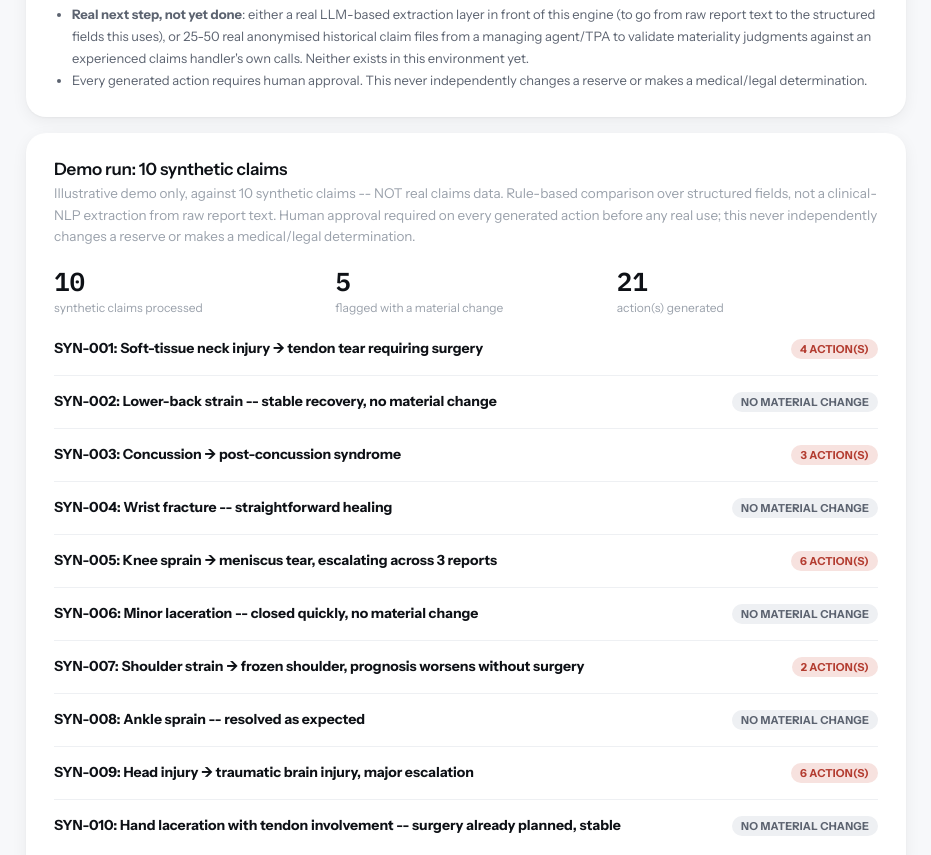
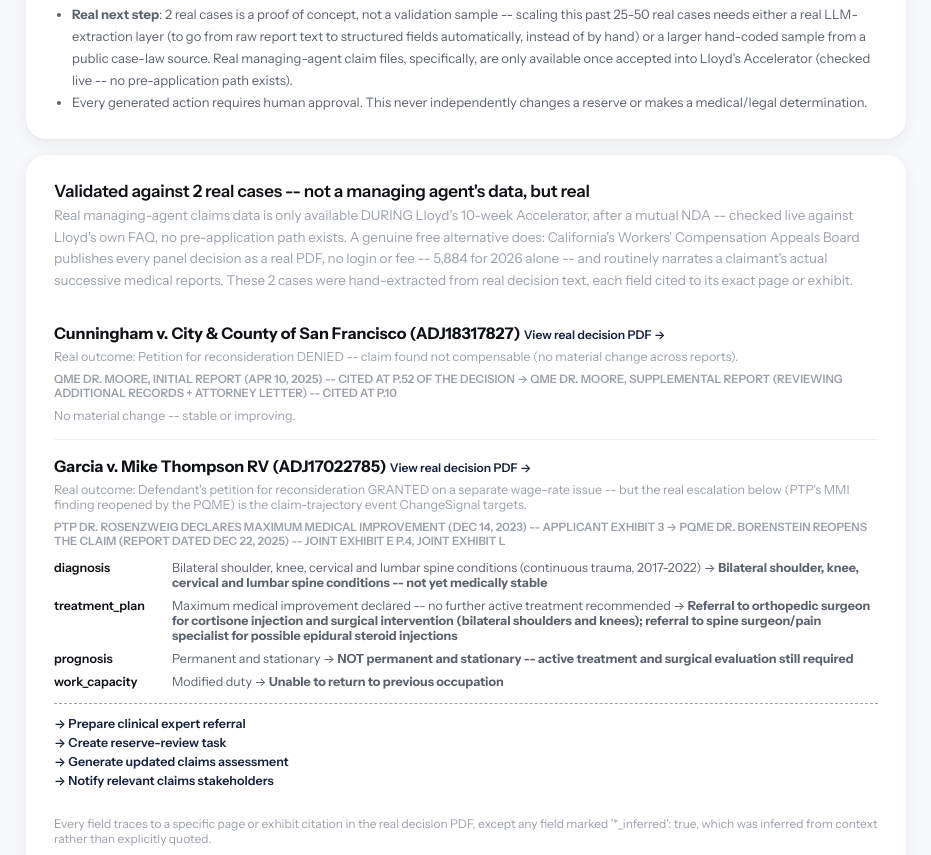
Before and after one commit to bruk0721/precedent, a plain HTML site: page change-signal/index.html in a window 1280 px wide. Shown: the part 808-1663 px from the top of the page, without its empty margins (174-1105 px from the left). Drawn offline with Linux system fonts and the light colour scheme.

Commit message:
Add real-case-law validation section to ChangeSignal page
Two real, hand-extracted California WCAB decisions (not synthetic),
each linked to its real source PDF with page/exhibit citations. One
shows a real "no material change" outcome matching the real petition
denial; one shows a real 4-flag escalation (a stable MMI finding
later reopened for surgery) matching the real pattern Lloyd's own
Cohort 17 brief named. See nubuye-pipelines commit 574ef99 for the
full research into why this exists instead of real managing-agent
data (not accessible pre-acceptance into the Lloyd's Accelerator).

Co-Authored-By: Claude Sonnet 5 <noreply@anthropic.com>

```diff
--- a/change-signal/index.html
+++ b/change-signal/index.html
@@ -102,9 +102,15 @@
       <li><strong>Not a clinical-NLP engine.</strong> This does not read raw, unstructured medical report text. It compares STRUCTURED fields (diagnosis, treatment plan, prognosis, recovery estimate, permanent impairment, work capacity) with a deterministic rule set -- stated plainly, not dressed up as an AI extraction capability that isn't built.</li>
       <li><strong>A real bug was found and fixed building this demo</strong>: an early version flagged any change in the diagnosis text as material, which fired on purely benign restatements ("ankle sprain, grade 2" &rarr; "...resolved"). Fixed by making diagnosis-text-change informational only -- it's reported, but only counts toward "material" alongside a real objective severity signal (escalated treatment, worsened prognosis, or downgraded work capacity). See <code>change_signal_engine.py</code> for the full before/after.</li>
       <li><strong>Competitive check, done live before building</strong>: Wisedocs documents real within-record inconsistency detection; EvolutionIQ's MedHub (a real $730M CCC Intelligent Solutions acquisition) documents real point-in-time medical synthesis and "next best action" guidance. Neither vendor's own public material documents comparing <em>successive</em> assessments over time and tying a specific detected change to a specific generated action -- the best available public evidence, not proof they don't do this privately.</li>
-      <li><strong>Real next step, not yet done</strong>: either a real LLM-based extraction layer in front of this engine (to go from raw report text to the structured fields this uses), or 25-50 real anonymised historical claim files from a managing agent/TPA to validate materiality judgments against an experienced claims handler's own calls. Neither exists in this environment yet.</li>
+      <li><strong>Real next step</strong>: 2 real cases is a proof of concept, not a validation sample -- scaling this past 25-50 real cases needs either a real LLM-extraction layer (to go from raw report text to structured fields automatically, instead of by hand) or a larger hand-coded sample from a public case-law source. Real managing-agent claim files, specifically, are only available once accepted into Lloyd's Accelerator (checked live -- no pre-application path exists).</li>
       <li>Every generated action requires human approval. This never independently changes a reserve or makes a medical/legal determination.</li>
     </ul>
+  </div>
+
+  <div class="card">
+    <h2>Validated against 2 real cases -- not a managing agent's data, but real</h2>
+    <p class="card-sub">Real managing-agent claims data is only available DURING Lloyd's 10-week Accelerator, after a mutual NDA -- checked live against Lloyd's own FAQ, no pre-application path exists. A genuine free alternative does: California's Workers' Compensation Appeals Board publishes every panel decision as a real PDF, no login or fee -- 5,884 for 2026 alone -- and routinely narrates a claimant's actual successive medical reports. These 2 cases were hand-extracted from real decision text, each field cited to its exact page or exhibit.</p>
+    <div id="real-case-list"></div>
   </div>
 
   <div class="card">
@@ -141,6 +147,16 @@ function renderTransition(t) {
 
 async function init() {
   setupThemeToggle();
+
+  const realResp = await fetch("real_case_export.json");
+  const realData = await realResp.json();
+  document.getElementById("real-case-list").innerHTML = realData.results.map(r => `
+    <div class="claim-card">
+      <div style="margin-bottom:6px;"><b>${esc(r.claim_label)}</b> <a href="${esc(r.source_pdf_url)}" target="_blank" rel="noopener" style="color:var(--accent-blue);font-size:12px;font-weight:600;">View real decision PDF &rarr;</a></div>
+      <div style="font-size:12.5px;color:var(--ink-faint);margin-bottom:8px;">Real outcome: ${esc(r.real_outcome)}</div>
+      ${r.transitions.map(renderTransition).join("")}
+    </div>`).join("") + `<p style="font-size:12px;color:var(--ink-faint);margin-top:10px;">${esc(realData.extraction_honesty_note)}</p>`;
+
   const resp = await fetch("demo_export.json");
   const data = await resp.json();
 
--- /dev/null
+++ b/change-signal/real_case_export.json
@@ -0,0 +1,92 @@
+{
+  "methodology_note": "Illustrative demo only, against 10 synthetic claims -- NOT real claims data. Rule-based comparison over structured fields, not a clinical-NLP extraction from raw report text. Human approval required on every generated action before any real use; this never independently changes a reserve or makes a medical/legal determination.",
+  "claims_processed": 2,
+  "claims_with_material_change": 1,
+  "total_actions_generated": 4,
+  "results": [
+    {
+      "claim_id": "REAL-CUNNINGHAM",
+      "claim_label": "Cunningham v. City & County of San Francisco (ADJ18317827)",
+      "transitions": [
+        {
+          "from_report": "QME Dr. Moore, initial report (Apr 10, 2025) -- cited at p.52 of the decision",
+          "to_report": "QME Dr. Moore, supplemental report (reviewing additional records + attorney letter) -- cited at p.10",
+          "material": false,
+          "changes": [],
+          "actions": [],
+          "diagnosis_text_changed_informational": null
+        }
+      ],
+      "any_material_change_detected": false,
+      "total_actions_generated": 0,
+      "source_pdf_url": "https://www.dir.ca.gov/wcab/Panel-Decisions-2026/Nikcole-Torrie-CUNNINGHAM-ADJ18317827.pdf",
+      "real_outcome": "Petition for reconsideration DENIED -- claim found not compensable (no material change across reports)."
+    },
+    {
+      "claim_id": "REAL-GARCIA",
+      "claim_label": "Garcia v. Mike Thompson RV (ADJ17022785)",
+      "transitions": [
+        {
+          "from_report": "PTP Dr. Rosenzweig declares Maximum Medical Improvement (Dec 14, 2023) -- Applicant Exhibit 3",
+          "to_report": "PQME Dr. Borenstein reopens the claim (report dated Dec 22, 2025) -- Joint Exhibit E p.4, Joint Exhibit L",
+          "material": true,
+          "changes": [
+            {
+              "flag": "diagnosis_changed",
+              "field": "diagnosis",
+              "from": "Bilateral shoulder, knee, cervical and lumbar spine conditions (continuous trauma, 2017-2022)",
+              "to": "Bilateral shoulder, knee, cervical and lumbar spine conditions -- not yet medically stable"
+            },
+            {
+              "flag": "treatment_escalated",
+              "field": "treatment_plan",
+              "from": "Maximum medical improvement declared -- no further active treatment recommended",
+              "to": "Referral to orthopedic surgeon for cortisone injection and surgical intervention (bilateral shoulders and knees); referral to spine surgeon/pain specialist for possible epidural steroid injections"
+            },
+            {
+              "flag": "prognosis_worsened",
+              "field": "prognosis",
+              "from": "Permanent and stationary",
+              "to": "NOT permanent and stationary -- active treatment and surgical evaluation still required",
+              "recovery_estimate_weeks_from": 0,
+              "recovery_estimate_weeks_to": 52
+            },
+            {
+              "flag": "work_capacity_changed",
+              "field": "work_capacity",
+              "from": "Modified duty",
+              "to": "Unable to return to previous occupation"
+            }
+          ],
+          "actions": [
+            {
+              "flag": "diagnosis_changed",
+              "action": "Prepare clinical expert referral"
+            },
+            {
+              "flag": "treatment_escalated",
+              "action": "Create reserve-review task"
+            },
+            {
+              "flag": "prognosis_worsened",
+              "action": "Generate updated claims assessment"
+            },
+            {
+              "flag": "work_capacity_changed",
+              "action": "Notify relevant claims stakeholders"
+            }
+          ],
+          "diagnosis_text_changed_informational": {
+            "from": "Bilateral shoulder, knee, cervical and lumbar spine conditions (continuous trauma, 2017-2022)",
+            "to": "Bilateral shoulder, knee, cervical and lumbar spine conditions -- not yet medically stable"
+          }
+        }
+      ],
+      "any_material_change_detected": true,
+      "total_actions_generated": 4,
+      "source_pdf_url": "https://www.dir.ca.gov/wcab/Panel-Decisions-2026/Eugenio-GARCIA-ADJ17022785.pdf",
+      "real_outcome": "Defendant's petition for reconsideration GRANTED on a separate wage-rate issue -- but the real escalation below (PTP's MMI finding reopened by the PQME) is the claim-trajectory event ChangeSignal targets."
+    }
+  ],
+  "extraction_honesty_note": "Every field traces to a specific page or exhibit citation in the real decision PDF, except any field marked '*_inferred': true, which was inferred from context rather than explicitly quoted."
+}
```
